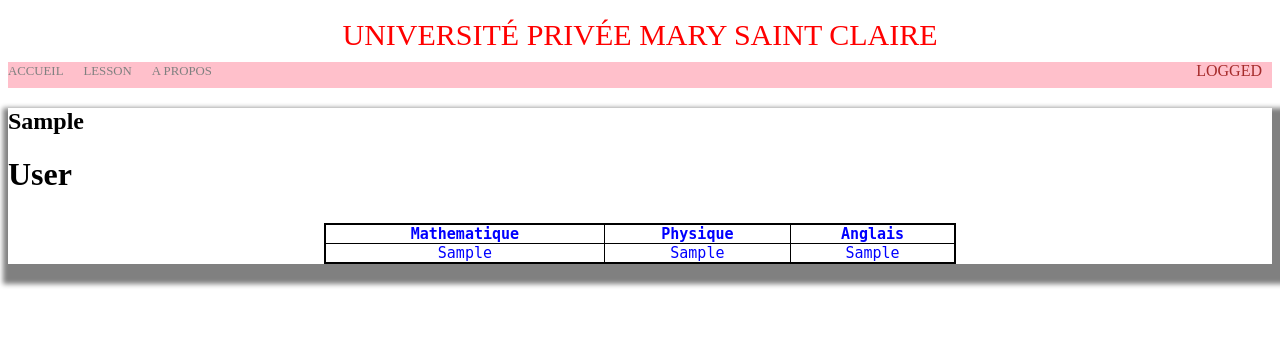
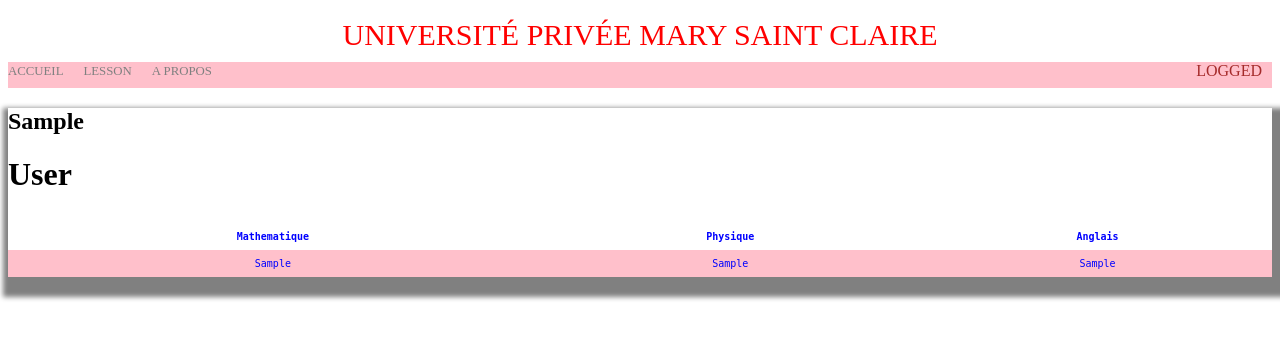
Before and after one commit to Yugo19/Univ-website, a PHP site: page /resultat.php in a window 1280 px wide. Shown: the top 339 px of the page. Run offline with PHP 8.4, Linux system fonts and the light colour scheme; tables that the repository leaves empty or names only in its code hold one stand-in row (values such as "Sample post").

Commit message:
New change in the registry

```diff
--- a/resultat.php
+++ b/resultat.php
@@ -50,7 +50,7 @@
                  ?>
               </div>
               <div  class="student_grade">
-                <table id ="student_grade" border = "1" align ="center">
+                <table id ="student_grade align ="center">
                   <th>Mathematique</th>
                   <th>Physique</th>
                   <th>Anglais</th>
--- a/styles.css
+++ b/styles.css
@@ -238,11 +238,12 @@
 table {
     border-collapse: collapse;
     color: blue;
-    width: 50%;
+    width: 100%;
     text-align: center;
     font-family: monospace;
     font-size: 10px;
     margin-top: 30px;
+    border-bottom: collapse;
 }
 
 .files_table {
@@ -258,3 +259,13 @@
     border-radius: 15px 25px;
     font-size: 15px;
 }
+
+th,
+td {
+    text-align: center;
+    padding: 8px;
+}
+
+tr:nth-child(even) {
+    background-color: pink;
+}
```
Also changed, not shown: GIT.php (renamed from GIT.html, +7 -2 lines), Login.php (+3 -4 lines).
